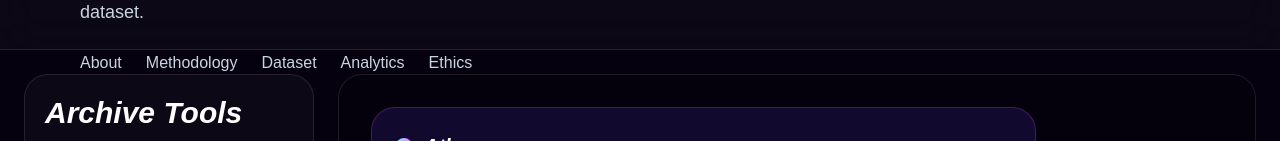
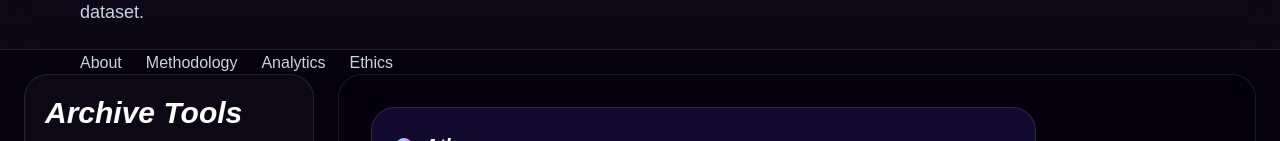
Before and after one commit to renanuhoh-crypto/queer-video-game-character-atlas, a Next.js app: page / in a window 1280 px wide. Shown: the part 160-301 px from the top of the page. Built offline with nearby package versions, Linux system fonts and the light colour scheme.

Commit message:
add research pages

```diff
--- a/src/app/page.tsx
+++ b/src/app/page.tsx
@@ -140,13 +140,6 @@ export default function Home() {
     className="text-slate-300 transition hover:text-cyan-300"
   >
     Methodology
-  </a>
-
-  <a
-    href="/dataset"
-    className="text-slate-300 transition hover:text-cyan-300"
-  >
-    Dataset
   </a>
 
   <a
```
